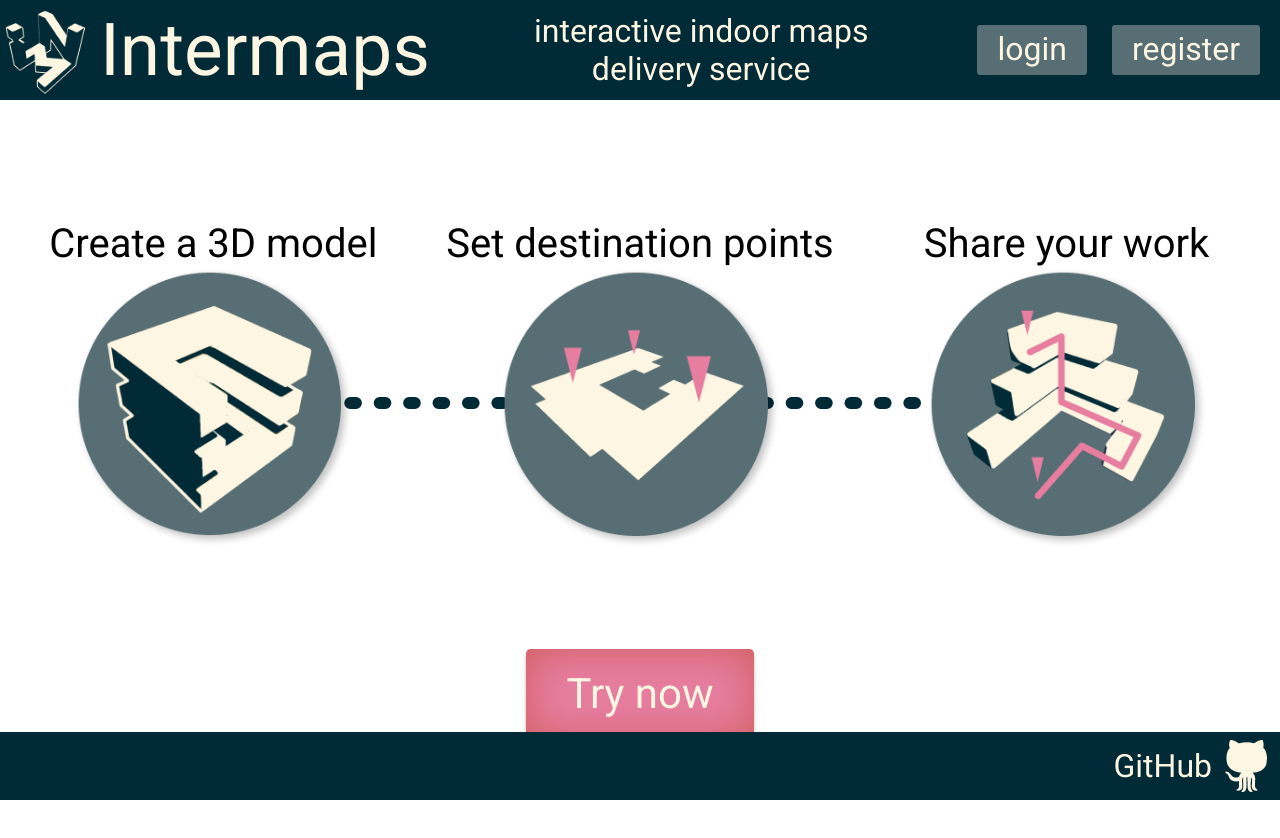
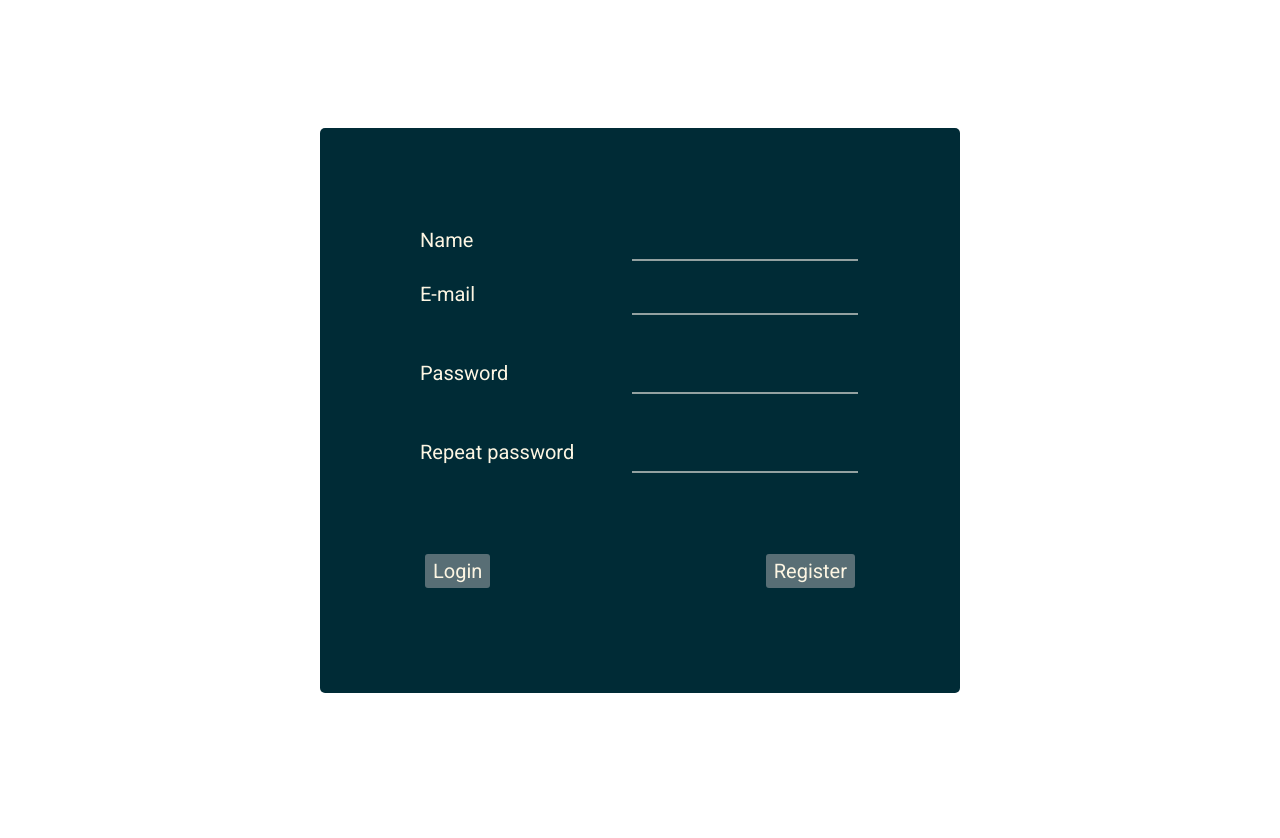
Before and after one commit to junee455/maps, a Vue app: page /register in a window 1280 px wide. Shown: the top 838 px of the page. Before the commit the page ends 800 px from the top, so only its background shows below. Built offline with nearby package versions, Linux system fonts and the light colour scheme; what vue-cookies would draw is missing.

Commit message:
registration v01 ready

```diff
--- a/src/components/login/login.ts
+++ b/src/components/login/login.ts
@@ -2,7 +2,7 @@ import Vue from 'vue';
 import axios from 'axios'
 
 export default Vue.extend({
-	// name: 'login',
+	name: 'login',
 
 	data() {
 		return {
@@ -20,6 +20,8 @@ export default Vue.extend({
 				if(!!query) {
 					this.$router.push(query)
 					this.$router.forward()
+				} else {
+					this.$router.push('/cabinet')
 				}
 
 			})
--- a/src/components/mainPage.vue
+++ b/src/components/mainPage.vue
@@ -7,7 +7,8 @@
 			<div style="display: flex">
 				<a class="button--round"
 					 href="/login">login</a>
-				<a class="button--round">register</a>
+				<a class="button--round"
+					 href="/register">register</a>
 			</div>
 		</div>
 		<div class="main-content">
@@ -25,7 +26,8 @@
 				<div class="step3"></div>
 			</div>
 		</div>
-		<a class="try-now">Try now</a>
+		<a class="try-now"
+			 href="/demo">Try now</a>
 		<div class="footer">
 			<a style="display: flex"
 				 href="https://github.com/junee455/maps">
@@ -45,7 +47,8 @@
  export default class MainPage extends Vue {}
 </script>
 
-<style lang="scss">
+<style lang="scss"
+scoped>
  @import "@/global.scss";
 
  * {
--- /dev/null
+++ b/src/components/register/register.ts
@@ -0,0 +1,101 @@
+import Vue from 'vue';
+import axios from 'axios'
+
+let validateEmail = (email) => {
+	const re = /^(([^<>()\[\]\\.,;:\s@"]+(\.[^<>()\[\]\\.,;:\s@"]+)*)|(".+"))@((\[[0-9]{1,3}\.[0-9]{1,3}\.[0-9]{1,3}\.[0-9]{1,3}\])|(([a-zA-Z\-0-9]+\.)+[a-zA-Z]{2,}))$/;
+	return re.test(String(email).toLowerCase());
+}
+
+let validatePass = (pass) => {
+	return !!pass
+}
+
+
+export default Vue.extend({
+	name: 'register',
+
+	data() {
+		return {
+			name: "",
+			email: "",
+			emailDisclamer: "_",
+			password: "",
+			passwordRepeat: "",
+			passwordStrength: "_",
+			passwordColor: "transparent",
+			passwordRepeatDisclamer: "_",
+			passwordRepeatDisclamerColor: "transparent"
+		}
+	},
+
+	watch: {
+		email: {
+			handler(newVal: string, oldVal: string) {
+				if(!validateEmail(newVal)) {
+					this.emailDisclamer = "invalid email address"
+					this.emailDisclamerColor = "#E77EA0"
+					return
+				}
+				axios.post(this.$host + 'api/isRegistered', {email: newVal}).then((res) => {
+					if(res.status == 200) {
+						this.emailDisclamer = "_"
+						this.emailDisclamerColor = "transparent"
+					} else if (res.status == 204) {
+						this.emailDisclamer = "it appears you've already regestered"
+						this.emailDisclamerColor = "#E77EA0"
+					}
+				})
+			}
+		},
+		password: {
+			handler(newVal: string, oldVal: string) {
+				if(!newVal) {
+					this.passwordStrength = "_";
+					this.passwordColor = "transparent";
+				} else if(newVal.length < 7) {
+					this.passwordStrength = "weak";
+					this.passwordColor = "#E77EA0";
+				} else if(newVal.length < 14) {
+					this.passwordStrength = "moderate";
+					this.passwordColor = "#00708C";
+				} else {
+					this.passwordStrength = "strong";
+					this.passwordColor = "#008C49";
+				}
+			}
+		},
+		passwordRepeat: {
+			handler(newVal: string, oldVal: string) {
+				if(!newVal) {
+					this.passwordRepeatDisclamer = "_"
+					this.passwordRepeatDisclamerColor = "transparent"
+				} else if (newVal != this.password){
+					this.passwordRepeatDisclamer = "wrong"
+					this.passwordRepeatDisclamerColor = "#E77EA0"
+				} else {
+					this.passwordRepeatDisclamer = "✔";
+					this.passwordRepeatDisclamerColor = "#008C49"
+				}
+			}
+		}
+	},
+
+	methods: {
+		register() {
+			// console.log(this.$cookies.get('secret-key'));
+
+			let creds = {
+				name: this.name,
+				email: this.email,
+				password: this.password
+			}
+			axios.post(this.$host + 'api/register', creds).then((res) => {
+				if(res.status == 200) {
+					// do some stuff on successfull registration
+				}
+			})
+		},
+		rememberPassword() {
+		}
+	}
+})
--- /dev/null
+++ b/src/components/register/register.vue
@@ -0,0 +1,50 @@
+<template>
+	<div>
+		<div class="login-content">
+			<div>
+				<div>Name</div>
+				<input name="" type="text" v-model="name"/>
+			</div>
+				<br/>
+			<div>
+				<div>E-mail</div>
+				<input name="" type="email" v-model="email"/>
+			</div>
+			<div>
+				<div></div>
+				<div :style="{color: (emailDisclamer == '_') ? 'transparent' : '#E77EA0', margin: '10px'}">{{emailDisclamer}}</div>
+			</div>
+			<div>
+				<div>Password</div>
+				<input name="" type="password" v-model="password"/>
+			</div>
+			<div>
+				<div></div>
+				<div :style="{color: passwordColor, margin: '10px'}">{{passwordStrength}}</div>
+			</div>
+			<div>
+				<div>Repeat password</div>
+				<input name="" type="password" v-model="passwordRepeat"/>
+			</div>
+			<div>
+				<div></div>
+				<div :style="{color: passwordRepeatDisclamerColor, margin: '10px'}">{{passwordRepeatDisclamer}}</div>
+			</div>
+			<div style="flex-direction: row-reverse; margin-top: 30px;">
+				<button class="button--round"
+								@click="register()">Register</button>
+				<a class="button--round"
+					 href="/login">Login</a>
+			</div>
+		</div>
+	</div>
+</template>
+
+<script lang="ts"
+				src="./register.ts"></script>
+
+<style>
+ a {
+		 text-decoration: none;
+ }
+</style>
--- a/src/global.scss
+++ b/src/global.scss
@@ -2,6 +2,8 @@ $background-main: #002b36;
 $background-1: #586e75;
 $background-2: #93a1a1;
 $foreground: #fdf6e3;
+$red-dark: #9E566D;
+$red: #E77EA0;
 
 * {
 	position: relative;
--- a/src/router.ts
+++ b/src/router.ts
@@ -2,6 +2,7 @@ import Vue from 'vue';
 import Router from 'vue-router';
 import Map from '@/components/map/map.vue';
 import Login from '@/components/login/login.vue';
+import Register from '@/components/register/register.vue';
 import Cabinet from '@/components/cabinet/cabinet.vue';
 import mainPage from '@/components/mainPage.vue'
 
@@ -11,6 +12,11 @@ export default new Router({
   mode: 'history',
   base: process.env.BASE_URL,
   routes: [
+		{
+      path: '/register',
+      name: 'register',
+      component: Register,
+    },
     {
       path: '/login*',
       name: 'login',
```
